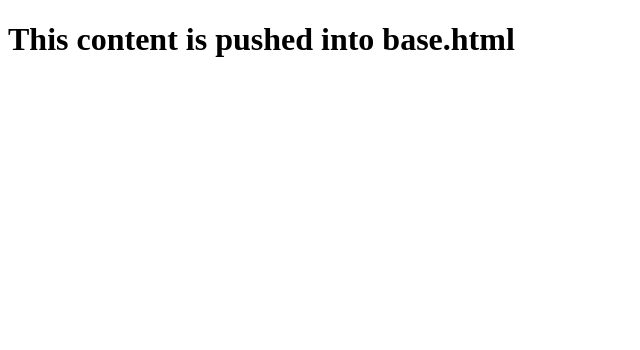
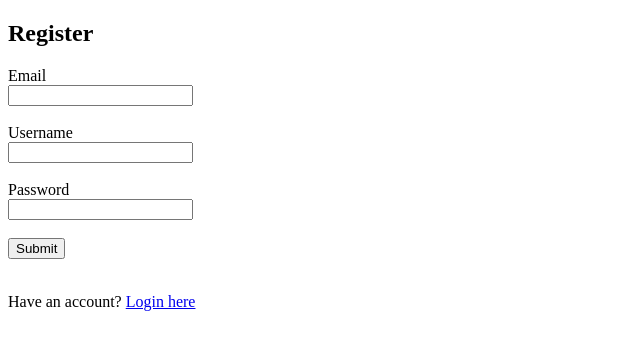
Before and after one commit to Chriswasian/clarity, a Flask app: page /register in a window 1280 px wide. Shown: the part 26-376 px from the top of the page, without its empty margins (0-640 px from the left). Run offline with Flask 3, Linux system fonts and the light colour scheme.

Commit message:
Add register.html

```diff
--- a/templates/register.html
+++ b/templates/register.html
@@ -1,4 +1,26 @@
-{% extends "base.html" %}
+{% extends 'base.html' %}
+{% block title %}Register — Clarity - Balance your worlds{% endblock %}
+
 {% block content %}
-<h1>This content is pushed into base.html</h1>
+<h2>Register</h2>
+<form method="POST">
+    <div>
+        <label>Email</label><br>
+        <input type="email" name="email" required>
+    </div>
+    <br>
+    <div>
+        <label>Username</label><br>
+        <input type="text" name="username" required>
+    </div>
+    <br>
+    <div>
+        <label>Password</label><br>
+        <input type="password" name="password" required>
+    </div>
+    <br>
+    <button type="submit">Submit</button>
+</form>
+<br>
+<p>Have an account? <a href="{{ url_for('login') }}">Login here</a></p>
 {% endblock %}
```
